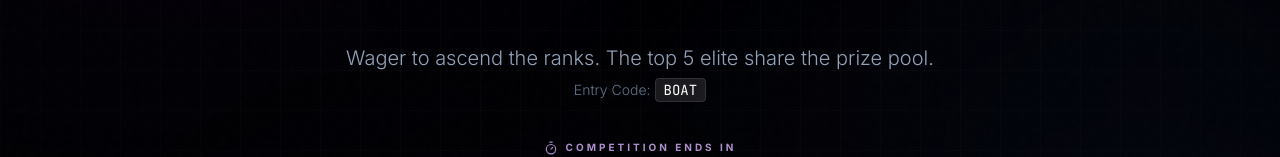
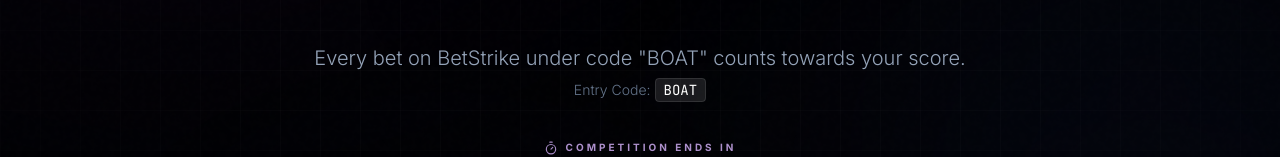
Before and after one commit to vivekstills/boat, a React (Vite) app: page / in a window 1280 px wide. Shown: the part 370-527 px from the top of the page. Built offline with nearby package versions, Linux system fonts and the light colour scheme.

Commit message:
Update App.tsx

```diff
--- a/App.tsx
+++ b/App.tsx
@@ -173,7 +173,7 @@
             transition={{ delay: 0.3 }}
             className="text-slate-400 text-lg md:text-xl max-w-2xl mx-auto mb-10 font-light leading-relaxed"
            >
-             Wager to ascend the ranks. The top 5 elite share the prize pool.
+             Every bet on BetStrike under code "BOAT" counts towards your score.
              <br />
              <span className="text-slate-500 text-sm mt-2 block">Entry Code: <span className="text-white font-mono bg-white/10 px-2 py-0.5 rounded border border-white/10">{REFERRAL_CODE}</span></span>
            </motion.p>
```
